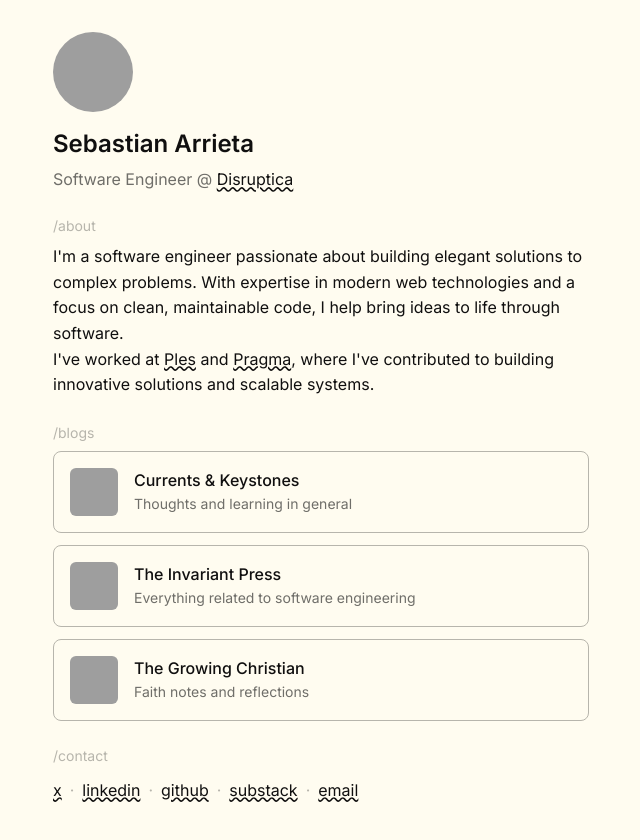
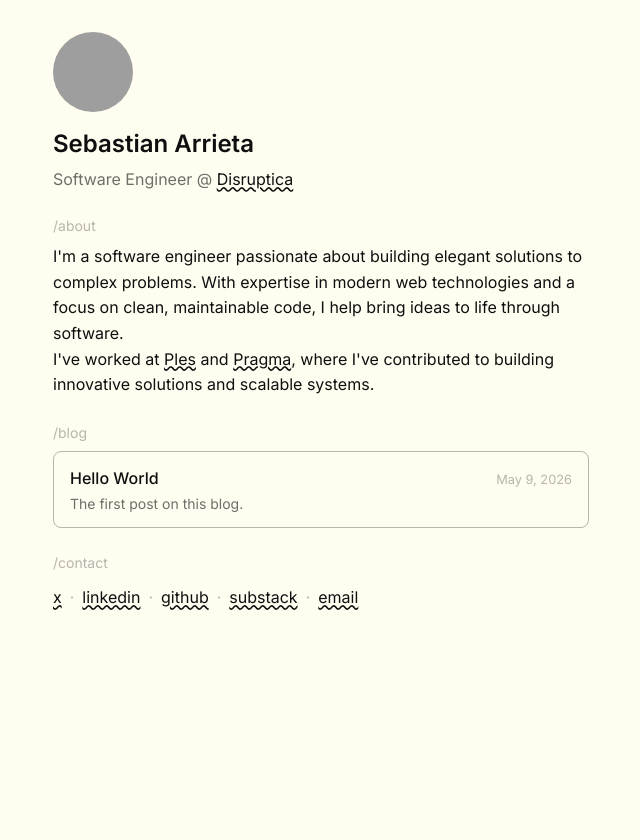
Before and after one commit to sarrietav-dev/site, an Astro site: page / in a window 1280 px wide. Shown: the whole page, without its empty margins (319-959 px from the left). After the commit the page ends 800 px from the top, so only its background shows below. Built offline with nearby package versions, Linux system fonts and the light colour scheme; Astro itself is replaced by a stand-in of ours; grey boxes are pictures that could not be loaded.

Commit message:
replace Substack links with local markdown blog
Add Astro content collection for blog posts (src/blog/*.md), rewrite
Blogs component to show latest post cards, and add individual post
pages with a simple layout.

```diff
--- /dev/null
+++ b/src/blog/hello-world.md
@@ -0,0 +1,7 @@
+---
+title: Hello World
+description: The first post on this blog.
+pubDate: 2026-05-09
+---
+
+Welcome to the blog. More to come.
--- a/src/components/Blogs.astro
+++ b/src/components/Blogs.astro
@@ -1,31 +1,31 @@
+---
+import { getCollection } from 'astro:content';
+
+const posts = (await getCollection('blog'))
+  .sort((a, b) => b.data.pubDate.valueOf() - a.data.pubDate.valueOf())
+  .slice(0, 5);
+---
+
 <div class="section">
-  <div class="label">/blogs</div>
+  <div class="label">/blog</div>
   <div class="content">
-    <div class="blog-cards">
-      <a href="https://sarrietav.substack.com/" target="_blank" rel="noopener noreferrer" class="blog-card">
-        <img src="/currents-keystones-logo.png" alt="Currents & Keystones" class="blog-logo" />
-        <div class="blog-info">
-          <h3 class="blog-title">Currents & Keystones</h3>
-          <p class="blog-description">Thoughts and learning in general</p>
-        </div>
-      </a>
-
-      <a href="https://theinvariantpress.substack.com/" target="_blank" rel="noopener noreferrer" class="blog-card">
-        <img src="/fullstack-journal-logo.png" alt="The Invariant Press" class="blog-logo" />
-        <div class="blog-info">
-          <h3 class="blog-title">The Invariant Press</h3>
-          <p class="blog-description">Everything related to software engineering</p>
-        </div>
-      </a>
-
-      <a href="https://tgcnotes.substack.com/" target="_blank" rel="noopener noreferrer" class="blog-card">
-        <img src="/growing-christian-logo.png" alt="The Growing Christian" class="blog-logo" />
-        <div class="blog-info">
-          <h3 class="blog-title">The Growing Christian</h3>
-          <p class="blog-description">Faith notes and reflections</p>
-        </div>
-      </a>
-    </div>
+    {posts.length === 0 ? (
+      <p class="empty">No posts yet.</p>
+    ) : (
+      <div class="post-list">
+        {posts.map((post) => (
+          <a href={`/blog/${post.id}`} class="post-card">
+            <div class="post-meta">
+              <span class="post-title">{post.data.title}</span>
+              <time class="post-date" datetime={post.data.pubDate.toISOString()}>
+                {post.data.pubDate.toLocaleDateString('en-US', { year: 'numeric', month: 'short', day: 'numeric' })}
+              </time>
+            </div>
+            <p class="post-description">{post.data.description}</p>
+          </a>
+        ))}
+      </div>
+    )}
   </div>
 </div>
 
@@ -40,52 +40,56 @@
     margin-bottom: 0.5rem;
   }
 
-  .blog-cards {
+  .post-list {
     display: flex;
     flex-direction: column;
     gap: 0.75rem;
   }
 
-  .blog-card {
-    display: flex;
-    align-items: center;
-    gap: 1rem;
-    padding: 1rem;
+  .post-card {
+    display: block;
+    padding: 0.875rem 1rem;
     border: 1px solid var(--color-label);
     border-radius: 8px;
     text-decoration: none;
-    transition: border-color 0.2s ease, opacity 0.2s ease;
+    transition: border-color 0.2s ease;
   }
 
-  .blog-card:hover {
+  .post-card:hover {
     border-color: var(--color-text);
     opacity: 1;
   }
 
-  .blog-logo {
-    width: 48px;
-    height: 48px;
-    border-radius: 6px;
-    flex-shrink: 0;
-    object-fit: cover;
+  .post-meta {
+    display: flex;
+    justify-content: space-between;
+    align-items: baseline;
+    gap: 1rem;
+    margin-bottom: 0.25rem;
   }
 
-  .blog-info {
-    flex: 1;
-    min-width: 0;
-  }
-
-  .blog-title {
+  .post-title {
     font-size: 1rem;
     font-weight: 500;
     color: var(--color-text);
-    margin-bottom: 0.25rem;
-    line-height: 1.3;
   }
 
-  .blog-description {
+  .post-date {
+    font-size: 0.8rem;
+    color: var(--color-label);
+    white-space: nowrap;
+    flex-shrink: 0;
+  }
+
+  .post-description {
     font-size: 0.875rem;
     color: var(--color-text-muted);
     line-height: 1.4;
+    margin: 0;
+  }
+
+  .empty {
+    font-size: 0.875rem;
+    color: var(--color-text-muted);
   }
 </style>
--- /dev/null
+++ b/src/content.config.ts
@@ -0,0 +1,13 @@
+import { glob } from 'astro/loaders';
+import { defineCollection, z } from 'astro:content';
+
+const blog = defineCollection({
+  loader: glob({ pattern: '**/[^_]*.md', base: './src/blog' }),
+  schema: z.object({
+    title: z.string(),
+    description: z.string(),
+    pubDate: z.date(),
+  }),
+});
+
+export const collections = { blog };
--- /dev/null
+++ b/src/layouts/BlogPost.astro
@@ -0,0 +1,72 @@
+---
+import '../styles/global.css';
+
+interface Props {
+  title: string;
+  pubDate: Date;
+  description: string;
+}
+
+const { title, pubDate, description } = Astro.props;
+const formattedDate = pubDate.toLocaleDateString('en-US', {
+  year: 'numeric',
+  month: 'long',
+  day: 'numeric',
+});
+---
+
+<html lang="en">
+  <head>
+    <meta charset="utf-8" />
+    <link rel="icon" type="image/svg+xml" href="/favicon.svg" />
+    <meta name="viewport" content="width=device-width" />
+    <meta name="description" content={description} />
+    <link rel="preconnect" href="https://fonts.googleapis.com" />
+    <link rel="preconnect" href="https://fonts.gstatic.com" crossorigin />
+    <link href="https://fonts.googleapis.com/css2?family=Inter:wght@400;500;600&display=swap" rel="stylesheet" />
+    <title>{title} — Sebastian Arrieta</title>
+  </head>
+  <body>
+    <nav>
+      <a href="/">← back</a>
+    </nav>
+    <article>
+      <header>
+        <h1>{title}</h1>
+        <time datetime={pubDate.toISOString()}>{formattedDate}</time>
+      </header>
+      <slot />
+    </article>
+  </body>
+</html>
+
+<style>
+  nav {
+    margin-bottom: 2rem;
+  }
+
+  article header {
+    margin-bottom: 2rem;
+    padding-bottom: 1rem;
+    border-bottom: 1px solid var(--color-label);
+  }
+
+  article header h1 {
+    margin-bottom: 0.5rem;
+  }
+
+  time {
+    font-size: 0.875rem;
+    color: var(--color-text-muted);
+  }
+
+  article :global(p) {
+    margin-bottom: 1rem;
+  }
+
+  article :global(h2),
+  article :global(h3) {
+    margin-top: 1.5rem;
+    margin-bottom: 0.5rem;
+  }
+</style>
```
Also changed, not shown: src/pages/blog/[slug].astro (added, +19 -0 lines).
